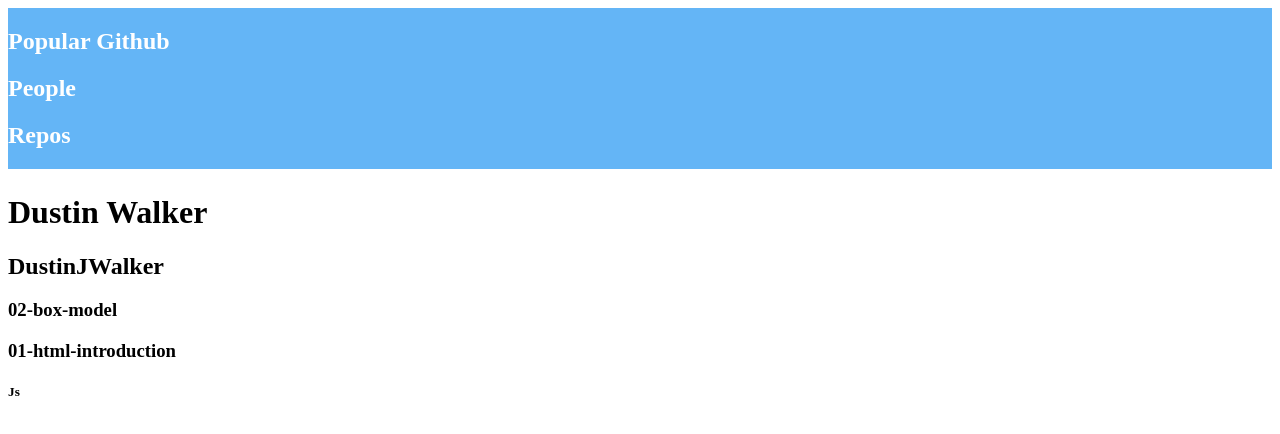
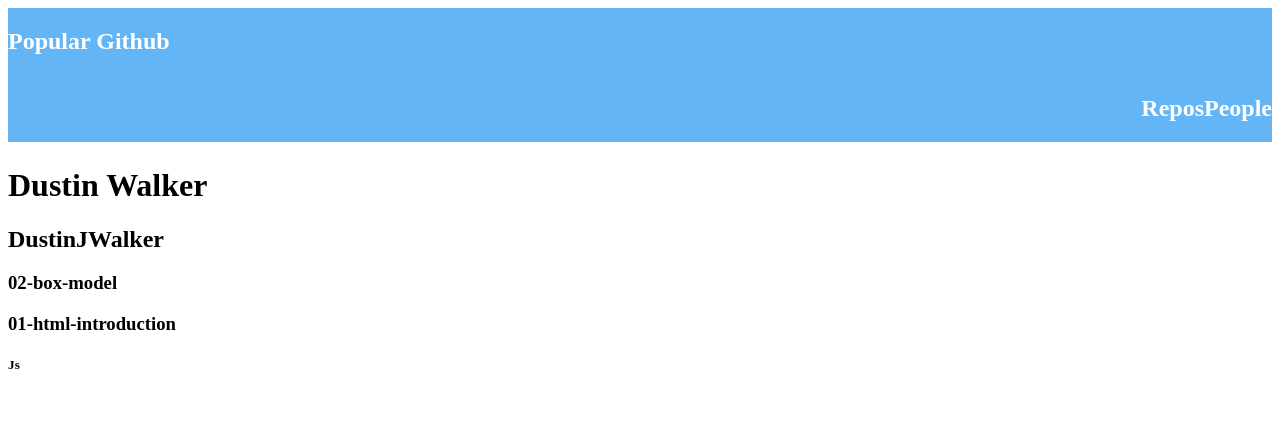
Before and after one commit to DustinJWalker/02-box-model, a plain HTML site: page index.html in a window 1280 px wide. Drawn offline with Linux system fonts and the light colour scheme.

Commit message:
grouped nav bar elements together and changed float to right per pull request

```diff
--- a/app.css
+++ b/app.css
@@ -12,8 +12,8 @@
 
 
 }
-.nav_bar-left  {
-
+.nav_bar-small  {
+  float: right;
 
 }
 
--- a/index.html
+++ b/index.html
@@ -9,9 +9,9 @@
     <nav class="navbar">
       <h1 class="nav_bar-left">Popular Github</h1>
 
-      <h2 class="nav_bar-right">People</h2>
+      <h2 class="nav_bar-small">People</h2>
 
-      <h2 class="nav_bar-right">Repos</h2>
+      <h2 class="nav_bar-small">Repos</h2>
     </nav>
 
     <div class="user_image">
```
